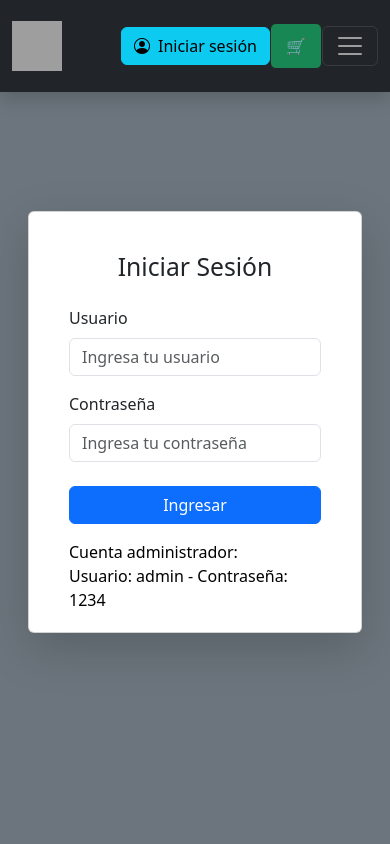
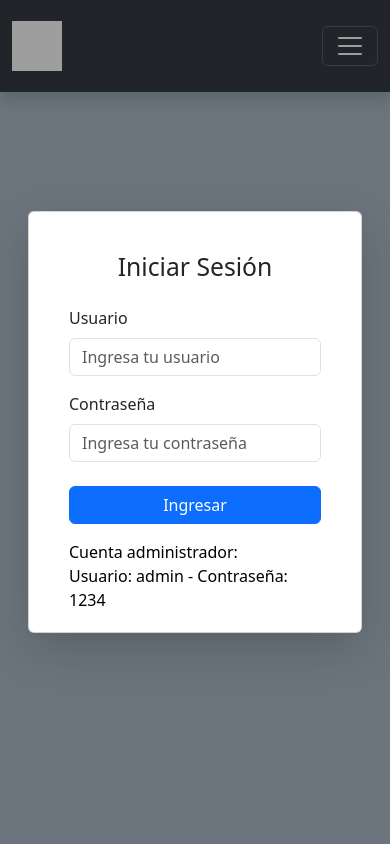
Before and after one commit to FernandoBlancoTFL/Shopnetic-ecommerce, a React (Vite) app: page /login in a window 390 px wide. Shown: the top 844 px of the page. Built offline with nearby package versions, Linux system fonts and the light colour scheme; grey boxes are pictures that could not be loaded.

Commit message:
* Made the login and cart button to appear only when necessary

```diff
--- a/src/components/NavBar.jsx
+++ b/src/components/NavBar.jsx
@@ -2,11 +2,12 @@ import { useRef } from 'react'
 import { Navbar, Nav, Container } from 'react-bootstrap'
 import { ShoppingCart } from './ShoppingCart'
 import { LoginButton } from './LoginButton'
-import { Link } from 'react-router-dom'
+import { Link, useLocation } from 'react-router-dom'
 import { SearchBar } from './SearchBar'
 
 export function NavBar ({ handleFilter }) {
   const searchRef = useRef()
+  const location = useLocation()
 
   const handleSearch = (query) => {
     if (!query.trim()) {
@@ -23,6 +24,9 @@ export function NavBar ({ handleFilter }) {
     }
   }
 
+  const shouldShowCart = location.pathname === '/' || location.pathname.startsWith('/product/')
+  const shouldShowLoginButton = location.pathname !== '/login'
+
   return (
     <Navbar expand='lg' className='bg-dark py-3 shadow custom-navbar' variant='dark'>
       <Container className='d-flex justify-content-between'>
@@ -35,8 +39,11 @@ export function NavBar ({ handleFilter }) {
             className='d-inline-block align-middle'
           />
         </Navbar.Brand>
-        <LoginButton isMobile />
-        <ShoppingCart isPositionFixed={false} />
+
+        {shouldShowLoginButton && <LoginButton isMobile />}
+
+        {shouldShowCart && <ShoppingCart isPositionFixed={false} />}
+
         <Navbar.Toggle aria-controls='basic-navbar-nav' />
         <Navbar.Collapse id='basic-navbar-nav'>
           <Nav className='me-auto'>
@@ -48,7 +55,8 @@ export function NavBar ({ handleFilter }) {
             <SearchBar onSearch={handleSearch} ref={searchRef} />
           </div>
         </Navbar.Collapse>
-        <LoginButton isMobile={false} />
+
+        {shouldShowLoginButton && <LoginButton isMobile={false} />}
       </Container>
     </Navbar>
   )
```
